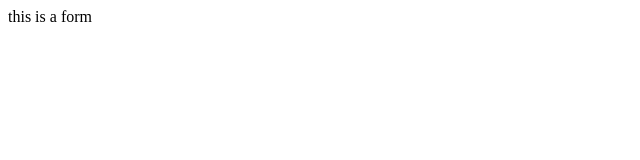
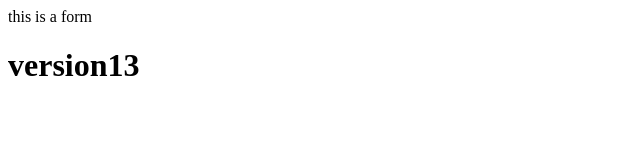
Before and after one commit to Weihii/Git-tutorial, a plain HTML site: page index.html in a window 1280 px wide. Shown: the whole page, without its empty margins (0-640 px from the left). Drawn offline with Linux system fonts and the light colour scheme.

Commit message:
version13

```diff
--- a/index.html
+++ b/index.html
@@ -8,5 +8,6 @@
 </head>
 <body>
     <form action="">this is a form</form>
+    <h1>version13</h1>
 </body>
 </html>
```
Also changed, not shown: text.html (+1 -0 lines).
